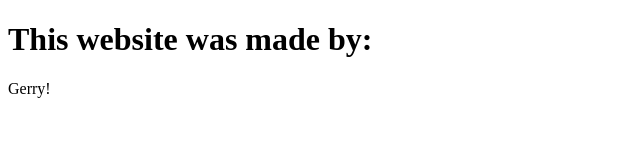
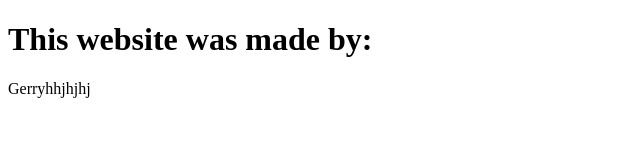
Before and after one commit to GerryMup/lab2-redo, a website: page views/about.html in a window 1280 px wide. Shown: the full height of the page, 0-640 px from the left. Drawn offline with Linux system fonts and the light colour scheme.

Commit message:
New Shit

```diff
--- a/views/about.html
+++ b/views/about.html
@@ -7,7 +7,7 @@
 <body>
 <h1>This website was made by:</h1>
 <p>
-Gerry!
+Gerryhhjhjhj
 </p>
 </body>
 </html>
```
